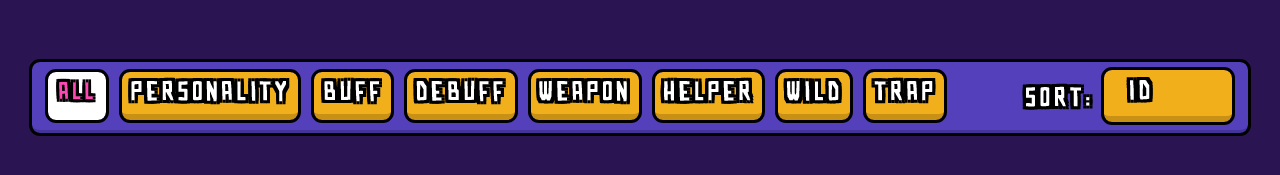
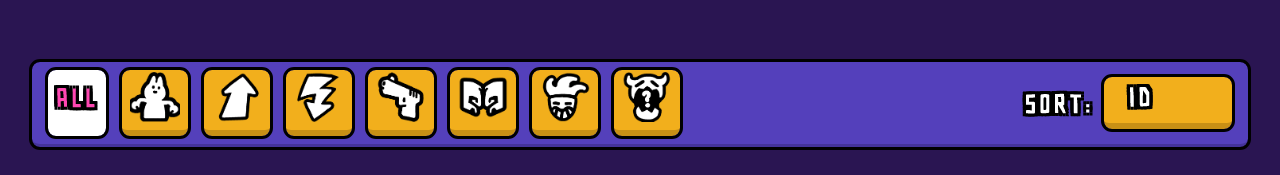
Before and after one commit to CoolDotty/fvf-decks, a React (Create React App) app: page / in a window 1280 px wide. Shown: the part 573-748 px from the top of the page. Built offline with nearby package versions, Linux system fonts and the light colour scheme.

Commit message:
replace text with icons

```diff
--- a/src/App.jsx
+++ b/src/App.jsx
@@ -165,25 +165,46 @@ export default function App() {
         }
       </div>
       <div className="filters">
-        <div className="cardTypes">
-          {['All', 'Personality', 'Buff', 'Debuff', 'Weapon', 'Helper', 'Wild', 'Trap'].map((t) => (
+      <div className='cardTypes'>
+          {[
+            { type: 'All', icon: null },
+            { type: 'Personality', icon: 'personality_icon.png' },
+            { type: 'Buff', icon: 'buff_icon.png' },
+            { type: 'Debuff', icon: 'debuff_icon.png' },
+            { type: 'Weapon', icon: 'weapon_icon.png' },
+            { type: 'Helper', icon: 'helper_icon.png' },
+            { type: 'Wild', icon: 'wild_icon.png' },
+            { type: 'Trap', icon: 'trap_icon.png' },
+          ].map((filterOption) => (
             <label
-              className={`filterButton ${t === cardFilter ? 'checked' : ''}`}
-              key={`cardtype${t}`}
-              htmlFor={t}
+              className={`filterButton ${
+                filterOption.type === cardFilter ? 'checked' : ''
+              }`}
+              key={`cardtype${filterOption.type}`}
+              htmlFor={filterOption.type}
+              style={{
+                display: 'flex',
+                alignItems: 'center', // Center vertically
+                justifyContent: 'center', // Center horizontally
+              }}
             >
               <input
-                id={t}
+                id={filterOption.type}
                 style={{ display: 'none' }}
-                type="radio"
-                name="cardFilters"
-                value={t}
-                checked={t === cardFilter}
-                onChange={() => setCardFilter(t)}
+                type='radio'
+                name='cardFilters'
+                value={filterOption.type}
+                checked={filterOption.type === cardFilter}
+                onChange={() => setCardFilter(filterOption.type)}
               />
-              <div>
-                {t}
-              </div>
+              {filterOption.icon ? (
+                <img
+                  src={`/icons/${filterOption.icon}`}
+                  alt={filterOption.type}
+                  style={{ width: '50px', height: '50px' }}
+                />
+              ) : null}
+              {filterOption.type === 'All' ? 'All' : ''}
             </label>
           ))}
         </div>
```
